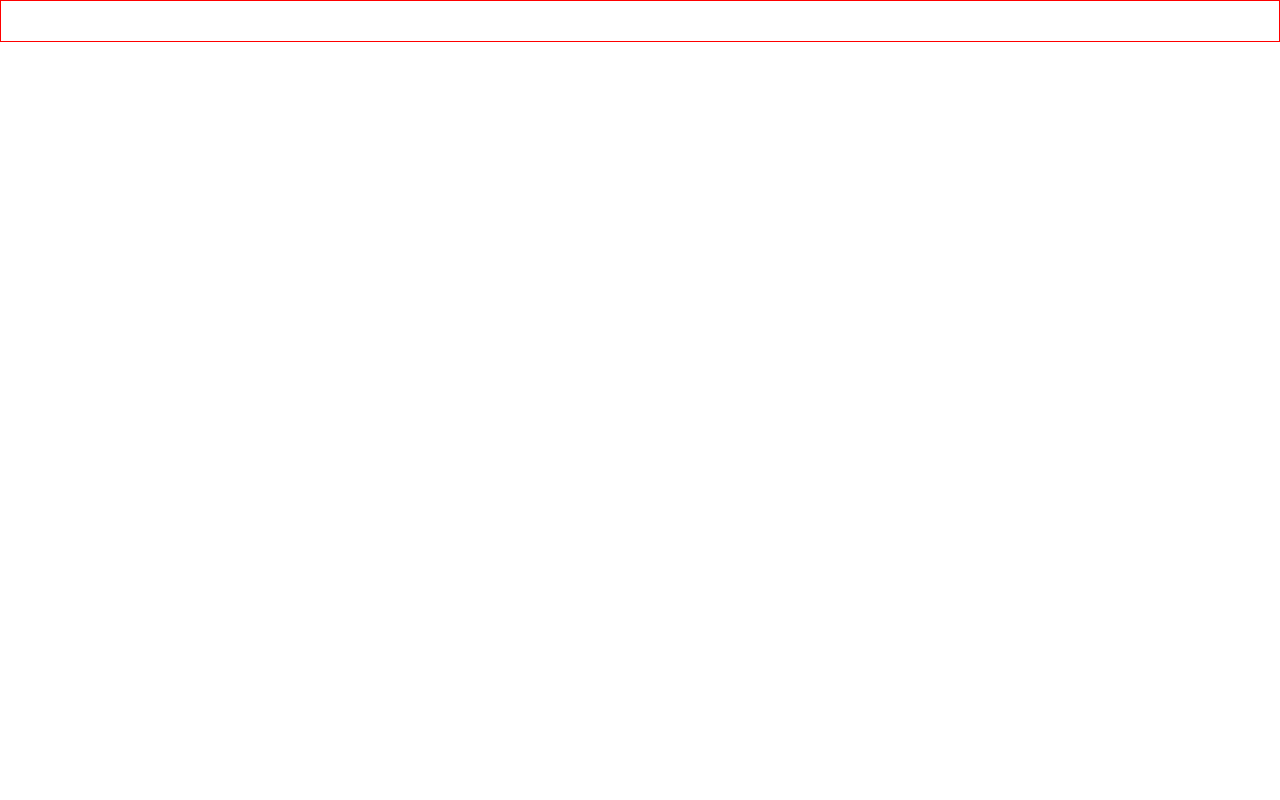
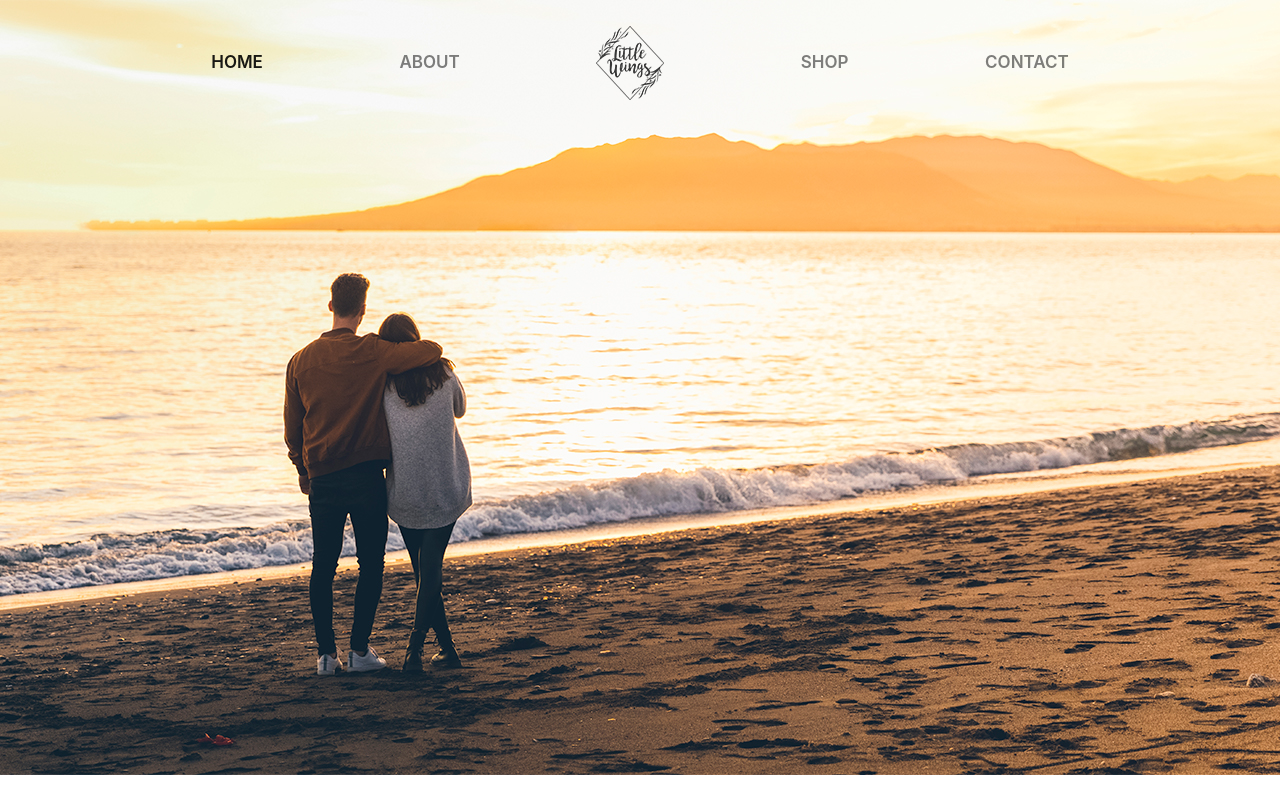
Before and after one commit to OLEKSII-DROZDIUK/six-test, a website: page index.html in a window 1280 px wide. Drawn offline with nearby package versions, Linux system fonts and the light colour scheme.

Commit message:
header done, mob compatible

```diff
--- a/gulpfile.js
+++ b/gulpfile.js
@@ -56,7 +56,7 @@ function scripts() {
 
 //Удалить всё в указанной папке
 function clean() {
-   return del(['build/*'])
+   return del(['build/css/*'],['build/js/*'])
 }
 
 //Просматривать файлы
--- a/index.html
+++ b/index.html
@@ -9,8 +9,36 @@
    <title>six-test</title>
 </head>
 <body>
-   <header>
-
+   <header class="header">
+      <nav class="header-navbar navbar navbar-expand-lg navbar-light">
+         <a class="navbar-brand_mini" href="#home">
+            <img src="./build/img/main_logo.png" class="brand-logo_max992 d-inline-block" alt="main_logo">
+         </a>
+         <button class="navbar-toggler" type="button" data-toggle="collapse" data-target="#navbarNav" aria-controls="navbarNav" aria-expanded="false" aria-label="Toggle navigation">
+           <span class="navbar-toggler-icon"></span>
+         </button>
+         <div class="header-navbar_list collapse navbar-collapse" id="navbarNav">
+           <ul class="header-navbar_list_items navbar-nav">
+             <li class="nav-item active">
+               <a class="nav-link" href="#home">HOME</a>
+             </li>
+             <li class="nav-item">
+               <a class="nav-link" href="#about">ABOUT</a>
+             </li>
+             <li class="nav-item">
+               <a class="nav-link" href="#">
+                  <img src="./build/img/main_logo.png" class="brand-logo d-inline-block" alt="main_logo">
+               </a>
+             </li>
+             <li class="nav-item">
+               <a class="nav-link" href="#shop">SHOP</a>
+             </li>
+             <li class="nav-item">
+               <a class="nav-link" href="#contact">CONTACT</a>
+             </li>
+           </ul>
+         </div>
+       </nav>
    </header>
 
 
--- a/src/less/_variables.less
+++ b/src/less/_variables.less
@@ -0,0 +1 @@
+@max992: ~"all and (max-width: 992px)";
--- a/src/less/sections/_header.less
+++ b/src/less/sections/_header.less
@@ -1,8 +1,51 @@
 header {
-    border:1px solid red;
-    padding:20px;
+    background: url("../img/header_img.jpg") center no-repeat;
+    background-size: cover;
+    width: 100%;
+    height: 775px;
 
-    h1 {
-        color:@blue;
+    .navbar-brand_mini {
+        display:none;
+    }
+
+    .header-navbar_list {
+        display:flex;
+        justify-content: center;
+        margin-top: 10px;
+
+        .header-navbar_list_items {
+            width: 70%;
+            display:flex;
+            align-items: center;
+            justify-content: space-between;
+
+            .nav-link {
+                font-size:17px;
+                font-weight: 600;
+            }
+
+            .brand-logo,
+            .brand-logo_max992 {
+                width:"68";
+                height:"74";
+            }
+        }
     }
 }
+
+@media @max992 {
+
+    header {
+        height: 100vh;
+
+        .header-navbar_list_items {
+            li:nth-child(3){
+                display:none;
+            }
+        }
+
+        .navbar-brand_mini {
+            display:block !important;
+        }
+    }
+}
```
Also changed, not shown: build/css/style.css, build/img/header_img.jpg (added), build/img/main_logo.png (added), 1 other file.
